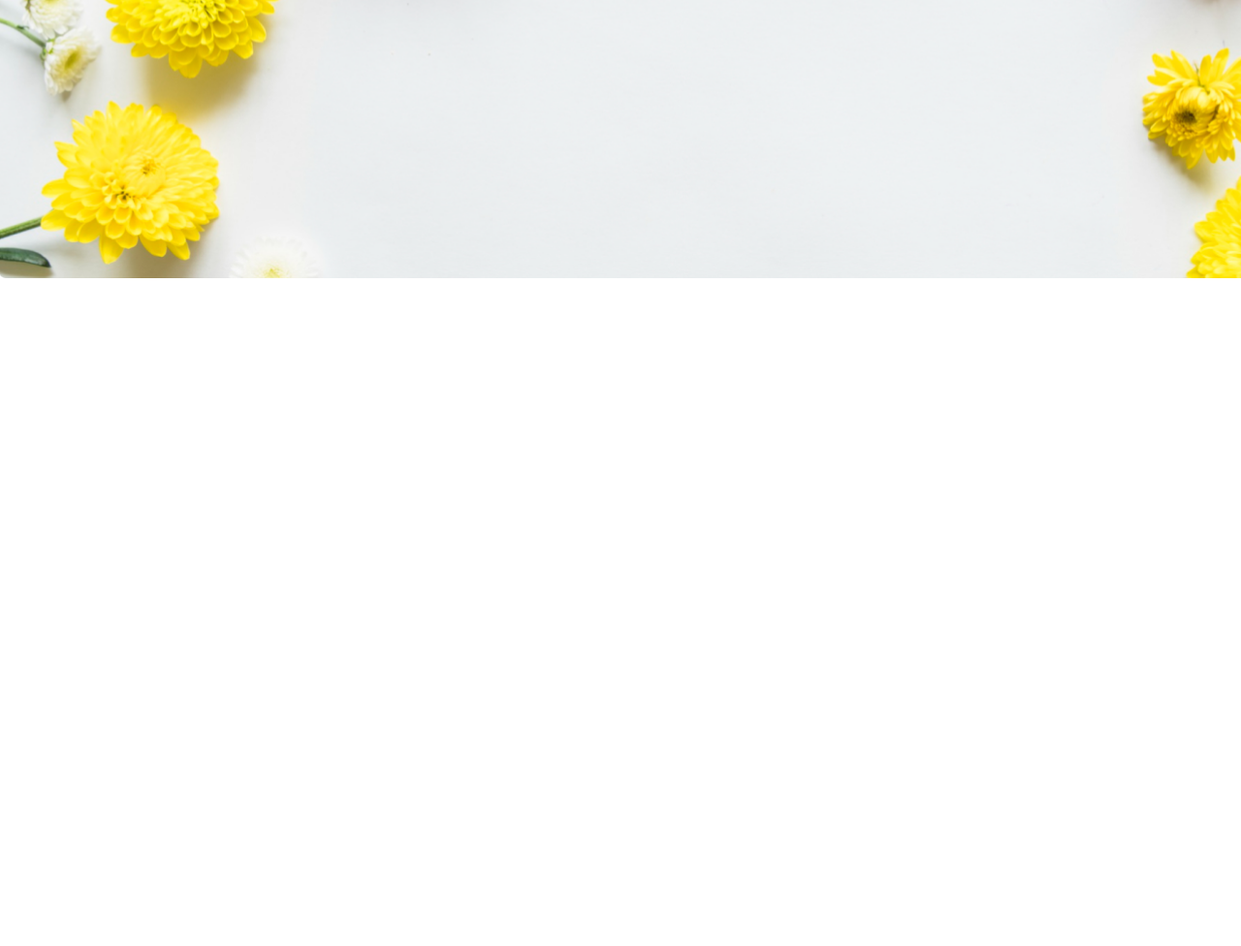
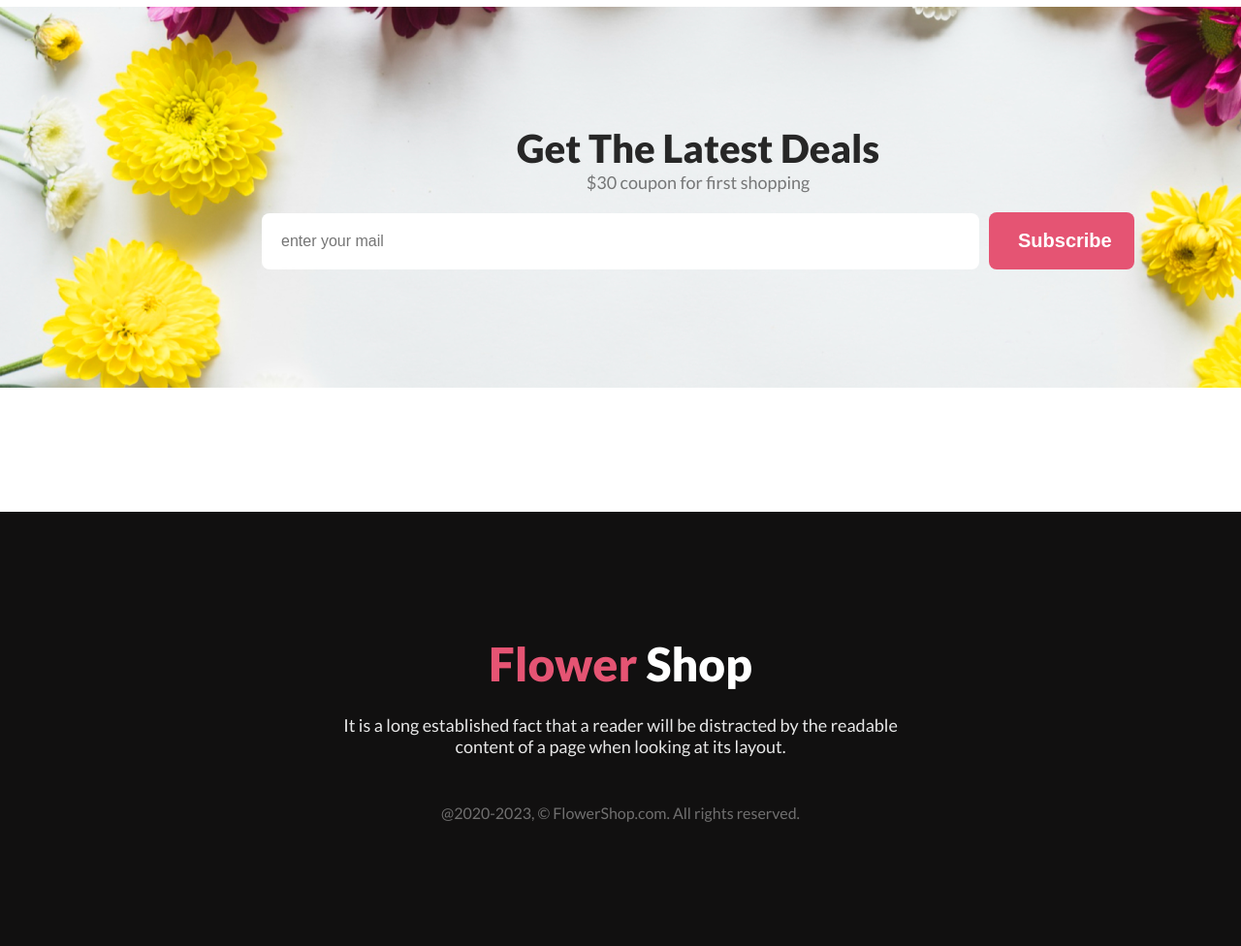
Before and after one commit to SagorChandra404/assinment-project-1, a plain HTML site: page index.html in a window 1280 px wide. Shown: the part 3920-4896 px from the top of the page at 97% size. Before the commit the page ends 4207 px from the top, so only its background shows below. Drawn offline with Linux system fonts and the light colour scheme.

Commit message:
footer section end

```diff
--- a/index.html
+++ b/index.html
@@ -88,6 +88,7 @@
             </div>
         </section>
         <section>
+            <!-- instagram section st -->
             <div class="instagram-section">
                 <div class="instagram-title">
                     <h2 class="insta-title-head">Instagram</h2>
@@ -114,6 +115,7 @@
     </main>
     <footer>
         <section class="bg-image">
+            <!-- mail section st -->
             <div class="foot-part">
                 <h2 class="foot-title">Get The Latest Deals</h2>
                 <p class="foot-descprition">$30 coupon for first shopping</p>
@@ -123,6 +125,16 @@
                 <button class="btn-s">Subscribe</button>
             </form>
         </section>
+
+        <section>
+            <!-- foot section st -->
+            <div class="foot-end">
+                <h2 class="foot-end-title"> <span class="fl-color">Flower</span> <span class="fl-color2">Shop</span></h2>
+                <p class="foot-end-descprition">It is a long established fact that a reader will be distracted by the readable content of a page when looking at its layout.</p>
+                <a class="a-descprition" href="#">@2020-2023, &copy; FlowerShop.com. All rights reserved. </a>
+
+            </div>
+        </section>
     </footer>
 </body>
 </html>
--- a/style.css
+++ b/style.css
@@ -5,6 +5,7 @@
 body{
     font-family: 'Lato', sans-serif;
 }
+/* banner section st */
 .banner{
     background-color: #E554731A;
     padding-top: 50px;
@@ -41,6 +42,8 @@ body{
     background: #E55473;
 }
 
+/* feature section st */
+
 .featurer-head{
     text-align: center;
     margin-top: 178px;
@@ -66,6 +69,8 @@ body{
     width: 25%;
     margin: 0 auto;
 }
+
+/* box container section st */
 
 .box-container{
     display: flex;
@@ -108,7 +113,7 @@ body{
     font-weight: 700;
 
 }
-
+/* our service section st */
 .our-service{
     display: flex;
     justify-content: space-around;
@@ -136,6 +141,8 @@ body{
     font-size: 24px;
     font-weight: 600;
 }
+
+/* hot deals section st */
 .hot-deals{
     display: flex;
     justify-content: center;
@@ -179,6 +186,8 @@ body{
     margin-top: 20px;
 
 }
+
+/* instagram section styles */
 .instagram-section{
     margin-top: 128px;
 }
@@ -191,6 +200,7 @@ body{
     color: #272727;
     font-size: 40px;
     font-weight: 800;
+    margin-bottom: 24px;
 }
 .insta-descprition{
     color: rgba(39, 39, 39, 0.60);
@@ -198,6 +208,7 @@ body{
     font-weight: 400;
     width: 25%;
     margin: 0 auto;
+    margin-bottom: 48px;
 }
 
 .insta-images{
@@ -217,6 +228,10 @@ body{
     background-size: cover;
     background-position: center;
     background-repeat: no-repeat;
+    width: 1440px;
+    margin: 0 auto;
+    padding: 122px 0;
+    margin-top: 128px;
 }
 .foot-part{
     text-align: center;
@@ -232,41 +247,74 @@ body{
     font-size: 18px;
     font-weight: 400;
 }
-
-.foot-part{
-    margin-top: ;
+.foot-title{
+    color: #272727;
+    font-size: 40px;
+    font-weight: 800;
 }
-
-.foot-title{
-    color: rgba(39, 39, 39, 0.60);
-    font-size: 18px;
-    font-weight: 400;
-    line-height: 30px;
-    margin-top: 30px;
-}
-
-
-
-.bg-image{
-    width: 1440px;
-    height: 450px;
-}
-
+/* mail section st */
 .mail-form{
     display: flex;
     justify-content: center;
-    padding: ;
+    align-items: center;
+    margin-top: 20px;
 }
 
 .email-s{
-    border: none;
+    border: 0;
+    outline: 0;
     border-radius: 8px;
-    padding: 20px 120px;
+    padding: 20px;
+    width: 700px;
+    color: rgba(39, 39, 39, 0.60);
+font-size: 16px;
+font-weight: 400;
+margin-right: 10px;
 }
 .btn-s{
     border: none;
     width: 150px;
-    height: 64px;
     border-radius: 8px;
     background: #E55473;
+    color: #FFF;
+font-size: 20px;
+font-weight: 700;
+padding: 18px 30px;
 }
+
+/* foot-end-all -css */
+.foot-end{
+    padding: 128px 0;
+    background: #111010;
+    text-align: center;
+    margin-top: 128px;
+}
+.fl-color{
+    color: #E55473;
+}
+.fl-color2{
+    color: #FFFFFF;
+}
+.foot-end-title{
+    font-size: 48px;
+    font-weight: 800;
+    text-align: center;
+}
+.foot-end-descprition{
+    width: 625px;
+    color: rgba(255, 255, 255, 0.90);
+    font-size: 18px;
+    margin: 0 auto;
+    font-weight: 400;
+    margin-top: 24px;
+    margin-bottom: 48px;
+
+
+
+}
+.a-descprition{
+    text-decoration: none;
+    color: rgba(255, 255, 255, 0.40);
+    font-size: 16px;
+
+}
```
